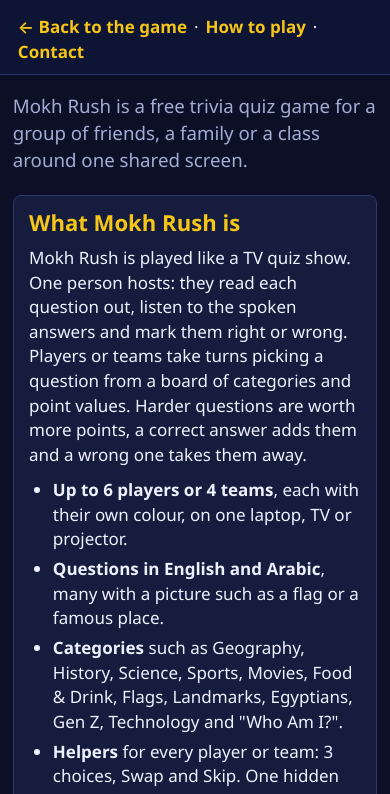
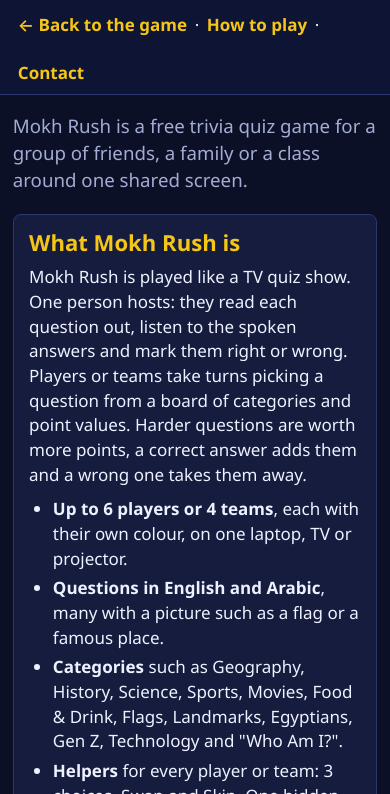
Before and after one commit to ahmedfahim89/brainRush, a plain HTML site: page about.html in a window 390 px wide. Shown: the part 50-844 px from the top of the page. Drawn offline with Linux system fonts and the light colour scheme.

Commit message:
Fix header nav tap-area overlap on narrow phones (FU-99); record FU-96 gate run
On phones the header links were inline with 0.8rem vertical padding, so
when they wrapped the padded tap areas of the two lines overlapped
(How to play over Admin at 320 px; also privacy, terms, about, contact).
The nav is now a wrapping flex row with 48px link boxes and a -0.8rem
block margin, so one row keeps its height and wrapped rows sit 48px
apart. Below 361px the nav text is 0.875rem so the game page keeps its
four links on one row (D-30).

Backlog: FU-99 done; FU-96 done (Python gate scripts run on US-59 files).

Co-Authored-By: Claude Opus 5.5 <noreply@anthropic.com>

```diff
--- a/about.html
+++ b/about.html
@@ -17,7 +17,7 @@
   <meta property="og:title" content="About Mokh Rush">
   <meta property="og:url" content="https://brainrush.integration.ninja/about.html">
   <meta property="og:image" content="https://brainrush.integration.ninja/img/mokh-og-image.png">
-  <link rel="stylesheet" href="css/style.9b8d3ebb.css">
+  <link rel="stylesheet" href="css/style.7d9260e9.css">
   <link rel="stylesheet" href="css/guide.70c9a392.css">
 </head>
 <body class="guide">
--- a/css/style.9b8d3ebb.css
+++ b/css/style.7d9260e9.css
@@ -1772,7 +1772,15 @@ body[data-screen="crossword"] .site-footer { display: none; }
      (Android guideline). The board cells keep their size, so the board still fits 375x812 (D-30).
      Header links: vertical padding on an inline link enlarges the tap area without moving anything.
      Text links inside a sentence (the setup intro) are exempt, as WCAG 2.5.8 allows. */
-  .page-header .nav-link { padding: 0.8rem 0.15rem; }
+  /* FU-99: the links used to be inline with 0.8rem padding, so when they wrapped to a second line the
+     tap areas of the two lines overlapped ("How to play" over "Admin" at 320px). Now each link is a
+     real 48px box in a wrapping row, so wrapped rows sit 48px apart; the negative block margin keeps a
+     single row as tall in the layout as before (the tap area reaches into the header padding). */
+  .page-header nav { display: flex; flex-wrap: wrap; align-items: center; column-gap: 0.3em; margin-block: -0.8rem; }
+  .page-header .nav-link { display: inline-flex; align-items: center; min-height: 48px; padding: 0 0.15rem; }
+  /* Below 361px slightly smaller link text keeps the game page's four links on one line (Arabic needs
+     about 320px at 17px, about 264px at 14px, of the 289px available at 320px), so the board keeps its room (D-30). */
+  @media (max-width: 360px) { .page-header nav { font-size: 0.875rem; } }
   .site-footer nav a { min-height: 48px; padding: 0.8rem 0.3rem; } /* footer links (US-41): same 48px rule */
   .game .btn, .game input[type="text"], .game input[type="number"] { min-height: 48px; }
   .mode-option > span { padding-top: 0.7rem; padding-bottom: 0.7rem; }
```
Also changed, not shown: admin.html (+1 -1 lines), contact.html (+1 -1 lines), how-to-play.html (+1 -1 lines), index.html (+1 -1 lines), integration-quiz.html (+1 -1 lines), privacy.html (+1 -1 lines), terms.html (+1 -1 lines), 1 other file.
